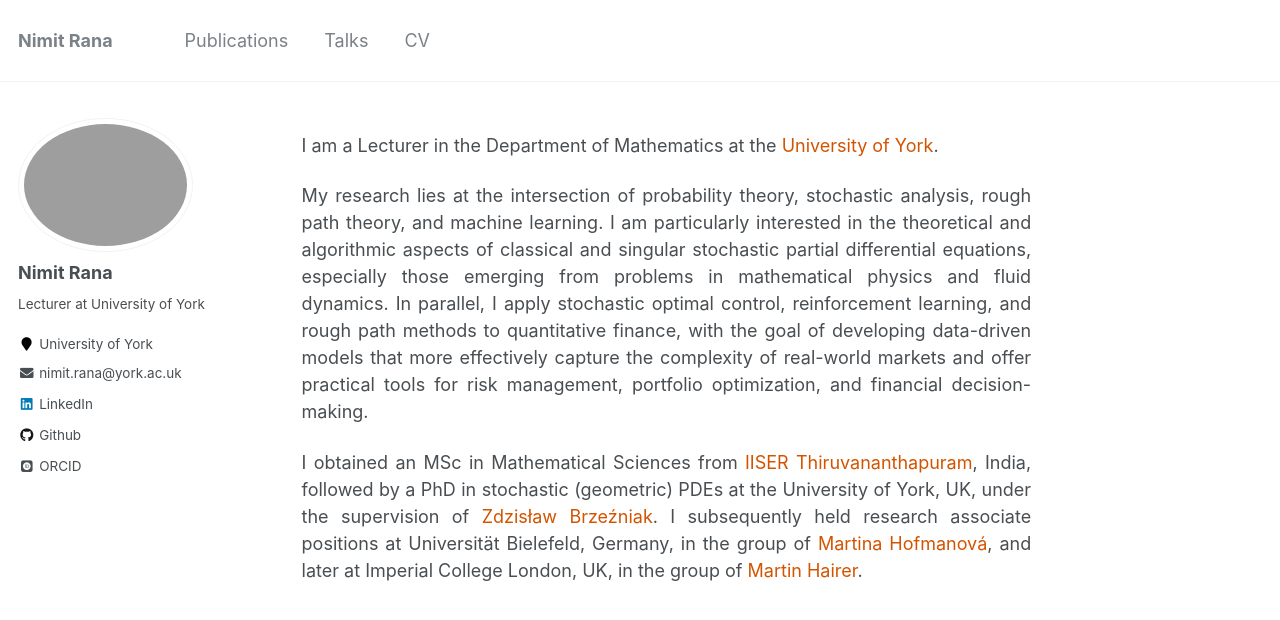
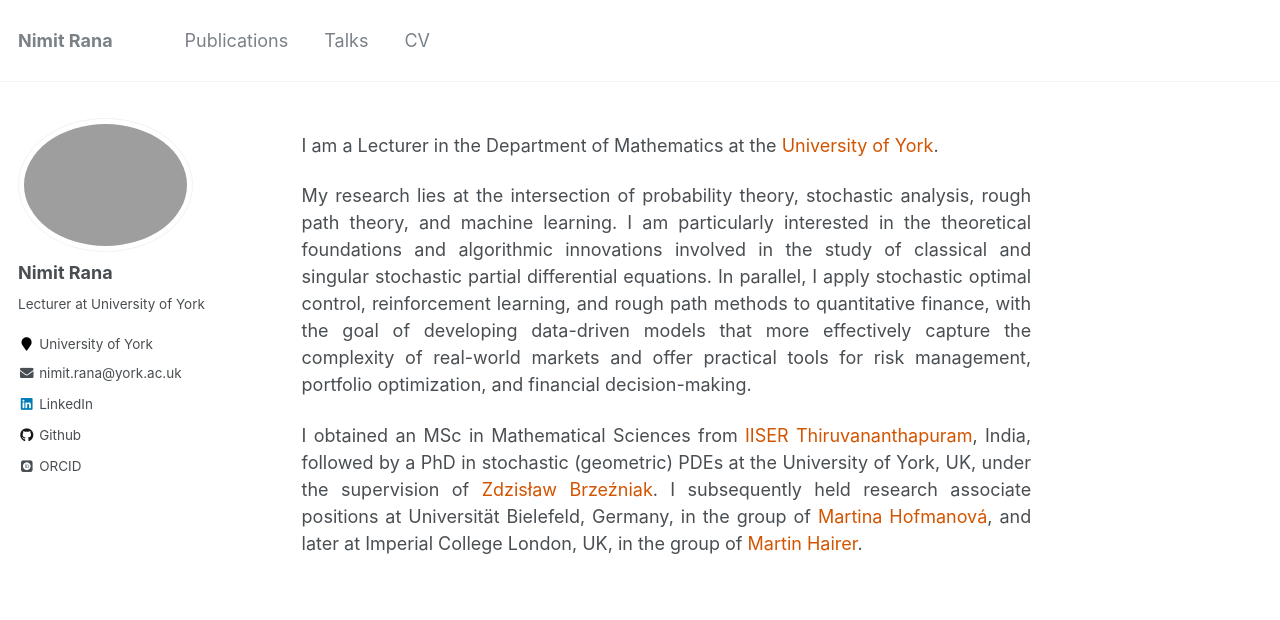
Before and after one commit to rananimit/rananimit.github.io, a Jekyll site: the page built from _pages/about.md, in a window 1280 px wide. Shown: the top 620 px of the page. Built offline with Jekyll 4.4.1, drawn with Linux system fonts in a browser that asks for light colours; some web fonts are replaced.

Commit message:
Update about.md

```diff
--- a/_pages/about.md
+++ b/_pages/about.md
@@ -33,7 +33,7 @@ I am a Lecturer in the Department of Mathematics at the <a href="https://www.yor
 </p>
 
 <p>
-My research lies at the intersection of probability theory, stochastic analysis, rough path theory, and machine learning. I am particularly interested in the theoretical and algorithmic aspects of classical and singular stochastic partial differential equations, especially those emerging from problems in mathematical physics and fluid dynamics. In parallel, I apply stochastic optimal control, reinforcement learning, and rough path methods to quantitative finance, with the goal of developing data-driven models that more effectively capture the complexity of real-world markets and offer practical tools for risk management, portfolio optimization, and financial decision-making.
+My research lies at the intersection of probability theory, stochastic analysis, rough path theory, and machine learning. I am particularly interested in the theoretical foundations and algorithmic innovations involved in the study of classical and singular stochastic partial differential equations. In parallel, I apply stochastic optimal control, reinforcement learning, and rough path methods to quantitative finance, with the goal of developing data-driven models that more effectively capture the complexity of real-world markets and offer practical tools for risk management, portfolio optimization, and financial decision-making.
 </p>
 
 <p>
```
